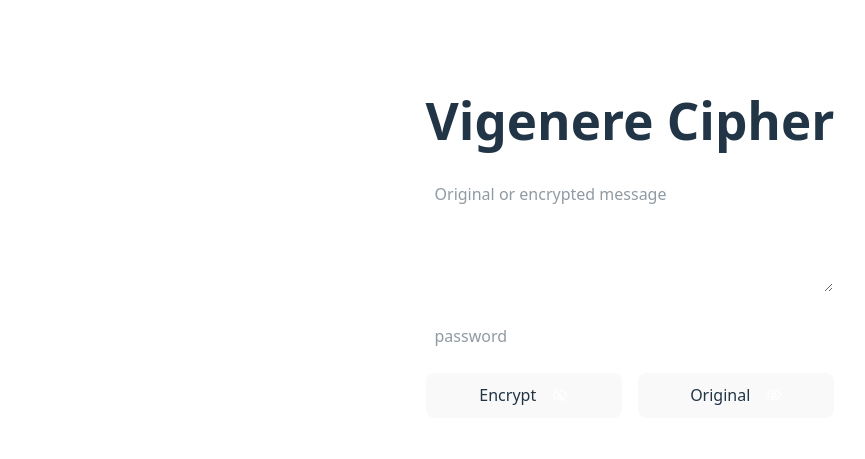
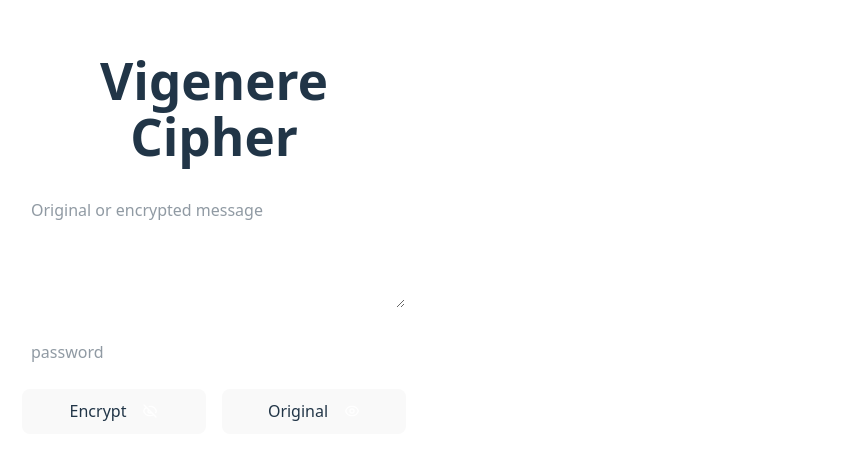
Before and after one commit to robbytrujillo/vinegereApps, a React (Vite) app: page / in a window 1280 px wide. Shown: the part 137-596 px from the top of the page, without its empty margins (10-875 px from the left). Built offline with nearby package versions, Linux system fonts and the light colour scheme.

Commit message:
Change app layout with tailwind

```diff
--- a/src/App.tsx
+++ b/src/App.tsx
@@ -9,7 +9,12 @@ function App() {
 
   return (
     <>
-      <FormVigenere />
+      <div className="grid grid-rows-1 grid-cols-1 md:grid-rows-1 md:grid-cols-3 gap-0 md:gap-8">
+        <div className="mb-6">
+          <h1 className="text-2xl font-bold">Vigenere Cipher</h1>
+          <FormVigenere />
+        </div>
+      </div>
     </>
   )
 }
--- a/src/components/FormVigenere.tsx
+++ b/src/components/FormVigenere.tsx
@@ -54,13 +54,16 @@ export default function FormVigenere(): ReactElement {
                         <span className="font-medium">Fill messages && password</span>
                     </div>
                 </div>
+                <div className="col-span-2">
+                    result
+                </div>
             </>
         )
     }
 
     return (
         <>
-            <h1 className="text-2xl font-bold">Vigenere Cipher</h1>
+
             <br />
             {/* {!isValid && <p className="text-red-500">Please fill in the form</p>} */}
             { error() }
```
